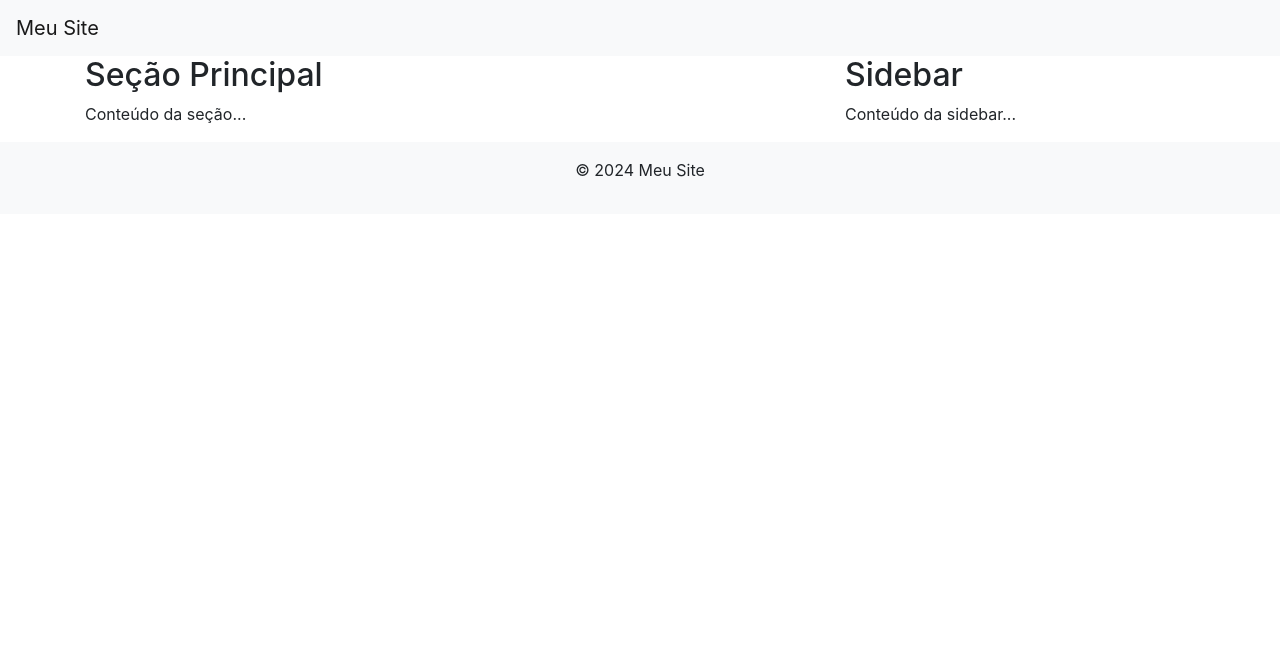
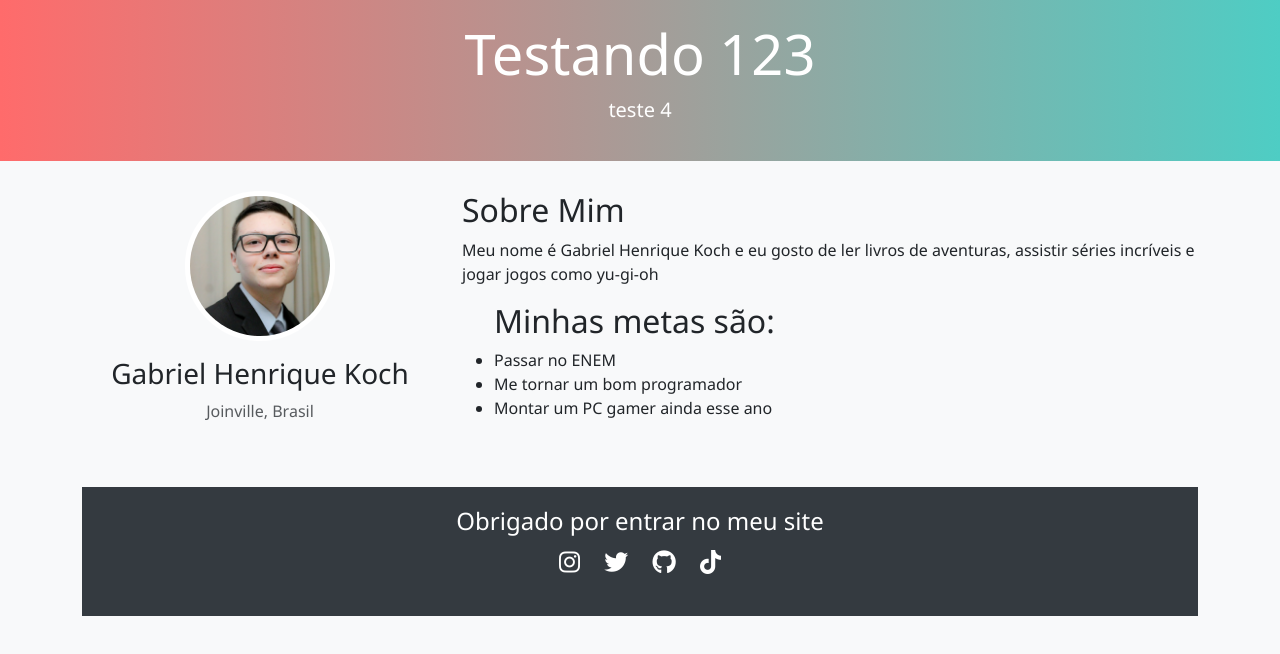
Before and after one commit to gabrielkoch2077/bootstrap, a plain HTML site: page index.html in a window 1280 px wide. Drawn offline with nearby package versions, Linux system fonts and the light colour scheme.

Commit message:
Update - Site de teste bootstrap pronto

```diff
--- a/index.html
+++ b/index.html
@@ -1,36 +1,62 @@
 <!DOCTYPE html>
-<html lang="en">
+<html lang="pt-br">
+
 <head>
     <meta charset="UTF-8">
-    <title>Mini Site com Bootstrap</title>
-    <link rel="stylesheet" href="https://stackpath.bootstrapcdn.com/bootstrap/4.5.2/css/bootstrap.min.css">
+    <meta name="viewport" content="width=device-width, initial-scale=1.0">
+    <title>Site para teste bootstrap</title>
+    <!-- Bootstrap CSS -->
+    <link href="https://cdn.jsdelivr.net/npm/bootstrap@5.3.0/dist/css/bootstrap.min.css" rel="stylesheet">
+    <link rel="stylesheet" href="https://cdnjs.cloudflare.com/ajax/libs/font-awesome/6.4.0/css/all.min.css">
+    <link rel="stylesheet" href="script.js">
+    <link rel="stylesheet" href="style.css">
+
 </head>
+
 <body>
-    <!-- Cabeçalho -->
-    <nav class="navbar navbar-expand-lg navbar-light bg-light">
-        <a class="navbar-brand" href="#">Meu Site</a>
-    </nav>
+    <!-- Header com navbar -->
+    <header class="meu-header text-center text-white">
+        <div class="container">
+            <h1 class="display-4">Testando 123</h1>
+            <p class="lead">teste 4</p>
+        </div>
+    </header>
 
-    <!-- Corpo Principal -->
     <div class="container">
-        <div class="row">
+        <section class="row mb-5">
+            <div class="col-md-4 text-center">
+                <img src="minha foto de perfil.png" alt="Minha foto" class="foto-perfil mb-3">
+                <h3>Gabriel Henrique Koch</h3>
+                <p class="text-muted">Joinville, Brasil</p>
+            </div>
             <div class="col-md-8">
-                <h2>Seção Principal</h2>
-                <p>Conteúdo da seção...</p>
+                <h2>Sobre Mim</h2>
+                <p>Meu nome é Gabriel Henrique Koch e eu gosto de ler livros de aventuras, assistir séries incríveis e
+                    jogar jogos como yu-gi-oh</p>
+                <ul>
+                    <h2>Minhas metas são:</h2>
+                    <li>Passar no ENEM</li>
+                    <li>Me tornar um bom programador</li>
+                    <li>Montar um PC gamer ainda esse ano</li>
+                </ul>
             </div>
-            <div class="col-md-4">
-                <h2>Sidebar</h2>
-                <p>Conteúdo da sidebar...</p>
+        </section>
+
+
+        <footer class="text-center">
+            <div class="container">
+                <h4>Obrigado por entrar no meu site</h4>
+                <div class="mb-3">
+                    <a href="#" class="social-icon"><i class="fab fa-instagram"></i></a>
+                    <a href="#" class="social-icon"><i class="fab fa-twitter"></i></a>
+                    <a href="#" class="social-icon"><i class="fab fa-github"></i></a>
+                    <a href="#" class="social-icon"><i class="fab fa-tiktok"></i></a>
+                </div>
             </div>
-        </div>
-    </div>
+        </footer>
 
-    <!-- Rodapé -->
-    <footer class="bg-light py-3">
-        <p class="text-center">© 2024 Meu Site</p>
-    </footer>
-    <script src="https://code.jquery.com/jquery-3.5.1.slim.min.js"></script>
-    <script src="https://cdn.jsdelivr.net/npm/@popperjs/core@2.9.3/dist/umd/popper.min.js"></script>
-    <script src="https://stackpath.bootstrapcdn.com/bootstrap/4.5.2/js/bootstrap.min.js"></script>
+
+
 </body>
+
 </html>
--- a/script.js
+++ b/script.js
@@ -0,0 +1,27 @@
+document.addEventListener('DOMContentLoaded', function () {
+    let visitas = localStorage.getItem('visitas');
+    if (!visitas) {
+        visitas = 0;
+    }
+    visitas++;
+    localStorage.setItem('visitas', visitas);
+    document.getElementById('contador').textContent = visitas;
+
+
+
+
+
+    const titulo = document.querySelector('h1');
+    const textoOriginal = titulo.textContent;
+    titulo.textContent = '';
+
+    let i = 0;
+    const typingEffect = setInterval(() => {
+        if (i < textoOriginal.length) {
+            titulo.textContent += textoOriginal.charAt(i);
+            i++;
+        } else {
+            clearInterval(typingEffect);
+        }
+    }, 100);
+});
--- a/style.css
+++ b/style.css
@@ -0,0 +1,38 @@
+body {
+            background-color: #f8f9fa;
+            font-family: 'Segoe UI', Tahoma, Geneva, Verdana, sans-serif;
+        }
+        .meu-header {
+            background: linear-gradient(90deg, #ff6b6b, #4ecdc4);
+            padding: 20px 0;
+            margin-bottom: 30px;
+        }
+        .foto-perfil {
+            border: 5px solid white;
+            border-radius: 50%;
+            width: 150px;
+            height: 150px;
+            object-fit: cover;
+        }
+        .hobby-card {
+            transition: transform 0.3s;
+            margin-bottom: 20px;
+        }
+        .hobby-card:hover {
+            transform: scale(1.05);
+        }
+        footer {
+            background-color: #343a40;
+            color: white;
+            padding: 20px 0;
+            margin-top: 40px;
+        }
+        .social-icon {
+            font-size: 24px;
+            margin: 0 10px;
+            color: white;
+        }
+
+        h2 {
+            text-align:left;
+        }
```
Also changed, not shown: minha foto de perfil.png (added).
